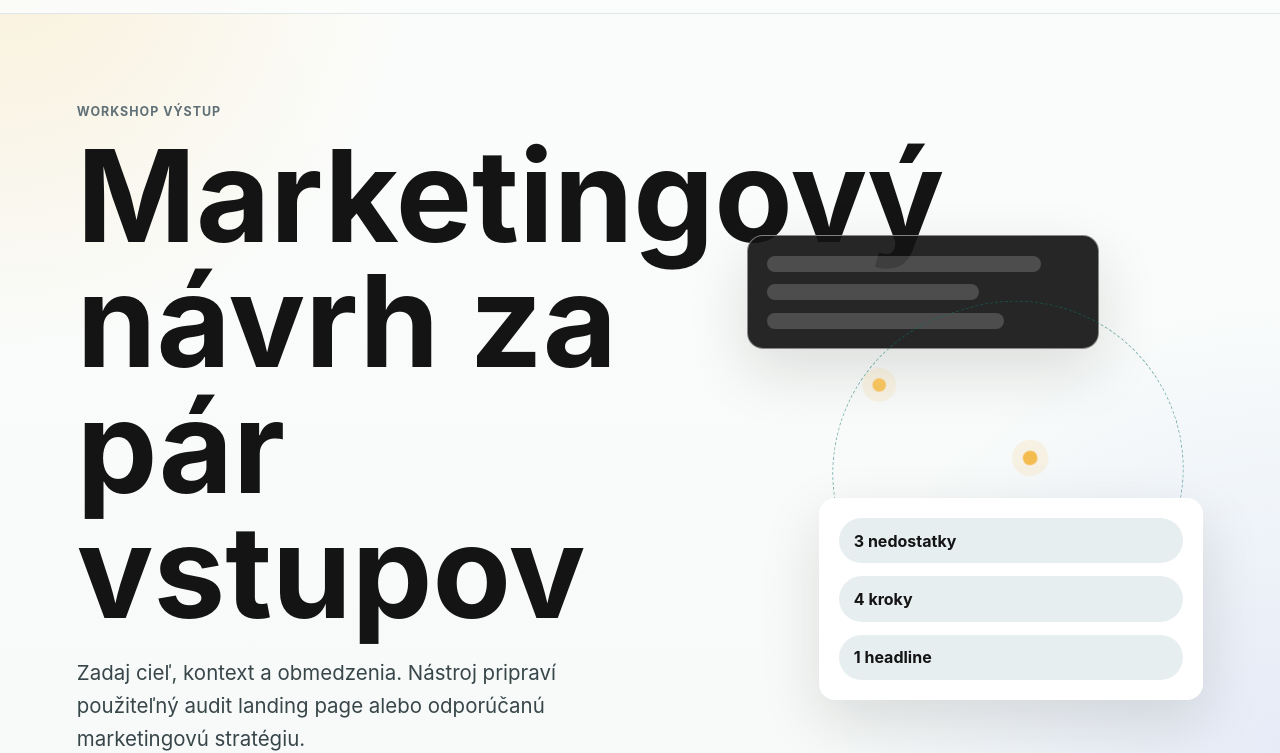
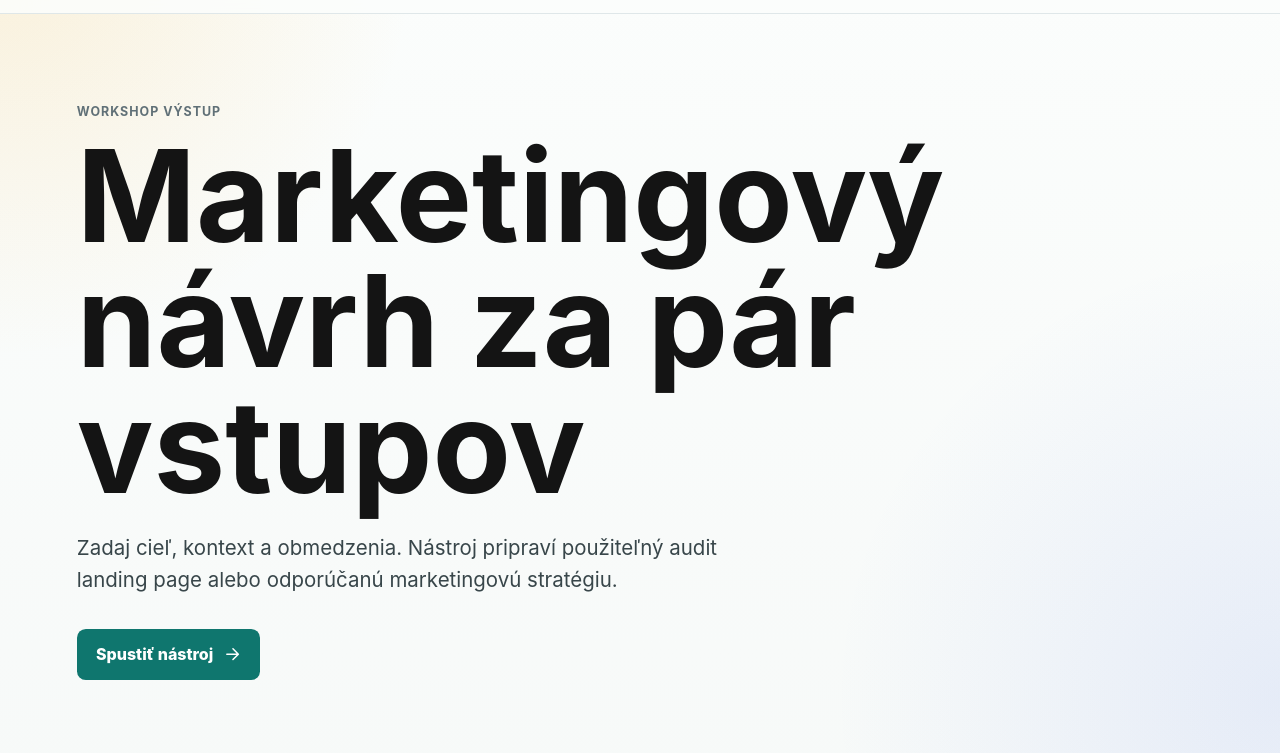
Before and after one commit to figaro112/chat_bot, a website: page index.html in a window 1280 px wide. Shown: the part 59-812 px from the top of the page. Drawn offline with Linux system fonts and the light colour scheme.

Commit message:
Remove hero mockup panels

```diff
--- a/index.html
+++ b/index.html
@@ -41,23 +41,6 @@
               <path d="M5 12h14M13 5l7 7-7 7" />
             </svg>
           </a>
-        </div>
-        <div class="hero-visual" aria-hidden="true">
-          <div class="signal-panel">
-            <div></div>
-            <div></div>
-            <div></div>
-          </div>
-          <div class="signal-flow">
-            <i></i>
-            <i></i>
-            <i></i>
-          </div>
-          <div class="signal-panel output">
-            <strong>3 nedostatky</strong>
-            <strong>4 kroky</strong>
-            <strong>1 headline</strong>
-          </div>
         </div>
       </section>
 
--- a/style.css
+++ b/style.css
@@ -106,17 +106,13 @@ a {
 }
 
 .hero {
-  display: grid;
   min-height: calc(100svh - 4.6rem);
-  grid-template-columns: minmax(0, 0.92fr) minmax(18rem, 0.78fr);
-  gap: clamp(2rem, 7vw, 6rem);
-  align-items: center;
   padding: clamp(3rem, 7vw, 6rem) clamp(1rem, 6vw, 5rem);
   overflow: hidden;
 }
 
 .hero-copy {
-  max-width: 48rem;
+  max-width: 58rem;
   animation: rise-in 620ms ease-out both;
 }
 
@@ -201,106 +197,6 @@ svg {
   stroke-linecap: round;
   stroke-linejoin: round;
   stroke-width: 2;
-}
-
-.hero-visual {
-  position: relative;
-  min-height: min(48rem, 70svh);
-  animation: fade-in 760ms 120ms ease-out both;
-}
-
-.signal-panel {
-  position: absolute;
-  left: 4%;
-  top: 8%;
-  width: min(22rem, 84%);
-  padding: 1.2rem;
-  border: 1px solid rgba(255, 255, 255, 0.46);
-  border-radius: 1rem;
-  background: rgba(20, 20, 20, 0.92);
-  box-shadow: var(--shadow);
-  color: #fff;
-}
-
-.signal-panel strong {
-  display: block;
-}
-
-.signal-panel div,
-.signal-panel strong {
-  height: 1rem;
-  margin-top: 0.8rem;
-  border-radius: 999px;
-  background: rgba(255, 255, 255, 0.18);
-}
-
-.signal-panel div:first-child,
-.signal-panel strong:first-child {
-  margin-top: 0;
-}
-
-.signal-panel div:nth-child(1) {
-  width: 88%;
-}
-
-.signal-panel div:nth-child(2) {
-  width: 68%;
-}
-
-.signal-panel div:nth-child(3) {
-  width: 76%;
-}
-
-.signal-panel.output {
-  left: auto;
-  right: 0;
-  top: auto;
-  bottom: 9%;
-  width: min(24rem, 88%);
-  background: #fff;
-  color: var(--ink);
-}
-
-.signal-panel.output strong {
-  height: auto;
-  padding: 0.8rem 0.9rem;
-  background: var(--surface-soft);
-}
-
-.signal-flow {
-  position: absolute;
-  inset: 20% 4% 20% 22%;
-  border-radius: 999px;
-  border: 1px dashed rgba(15, 118, 110, 0.52);
-  transform: rotate(-17deg);
-}
-
-.signal-flow i {
-  position: absolute;
-  display: block;
-  width: 0.9rem;
-  height: 0.9rem;
-  border-radius: 999px;
-  background: var(--amber);
-  box-shadow: 0 0 0 0.65rem rgba(244, 183, 64, 0.13);
-  animation: pulse 1.8s ease-in-out infinite;
-}
-
-.signal-flow i:nth-child(1) {
-  left: 20%;
-  top: 12%;
-}
-
-.signal-flow i:nth-child(2) {
-  left: 55%;
-  top: 46%;
-  animation-delay: 180ms;
-}
-
-.signal-flow i:nth-child(3) {
-  right: 12%;
-  bottom: 14%;
-  animation-delay: 360ms;
 }
 
 .workspace,
@@ -591,27 +487,6 @@ footer {
   }
 }
 
-@keyframes fade-in {
-  from {
-    opacity: 0;
-  }
-  to {
-    opacity: 1;
-  }
-}
-
-@keyframes pulse {
-  0%,
-  100% {
-    transform: scale(0.88);
-    opacity: 0.72;
-  }
-  50% {
-    transform: scale(1.1);
-    opacity: 1;
-  }
-}
-
 @keyframes spin {
   to {
     transform: rotate(360deg);
@@ -629,16 +504,11 @@ footer {
 
   .hero {
     min-height: auto;
-    grid-template-columns: 1fr;
     padding-top: 2.2rem;
   }
 
   h1 {
     max-width: 10ch;
-  }
-
-  .hero-visual {
-    min-height: 24rem;
   }
 
   .section-heading,
```
